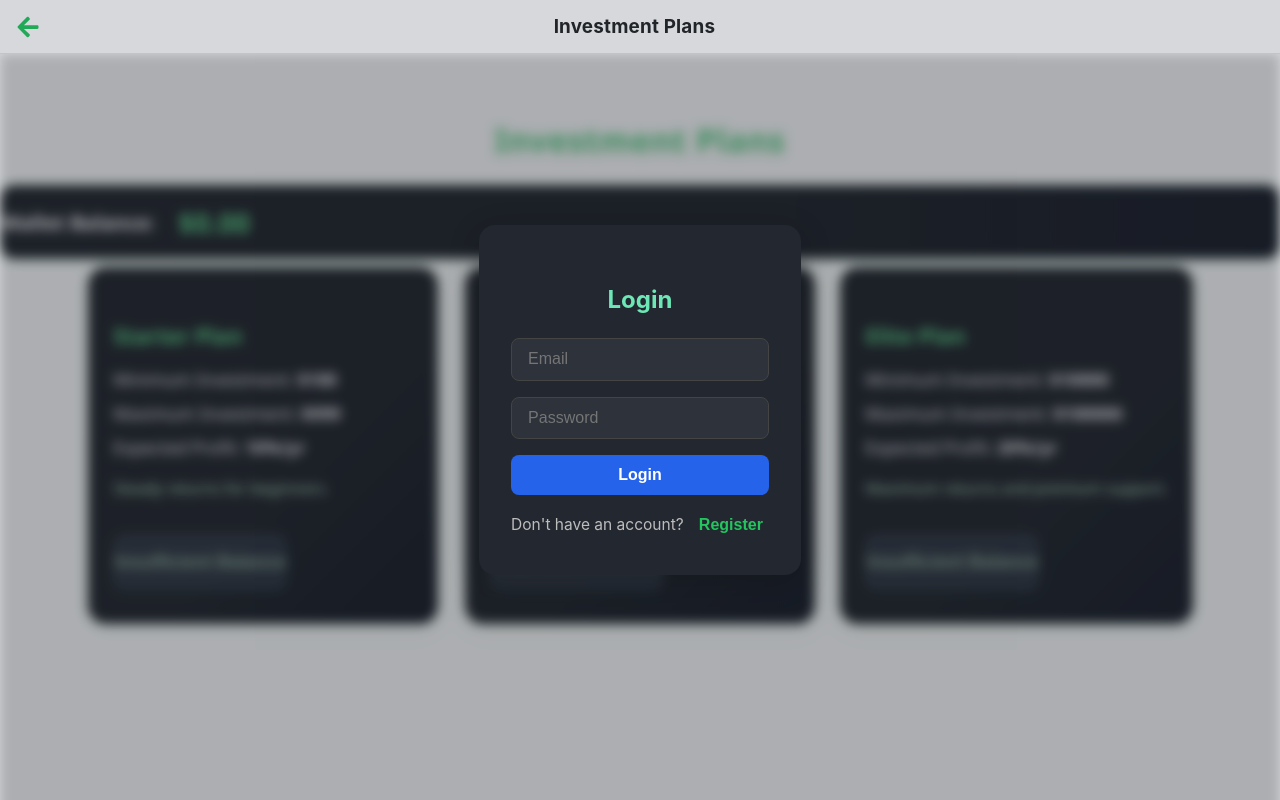
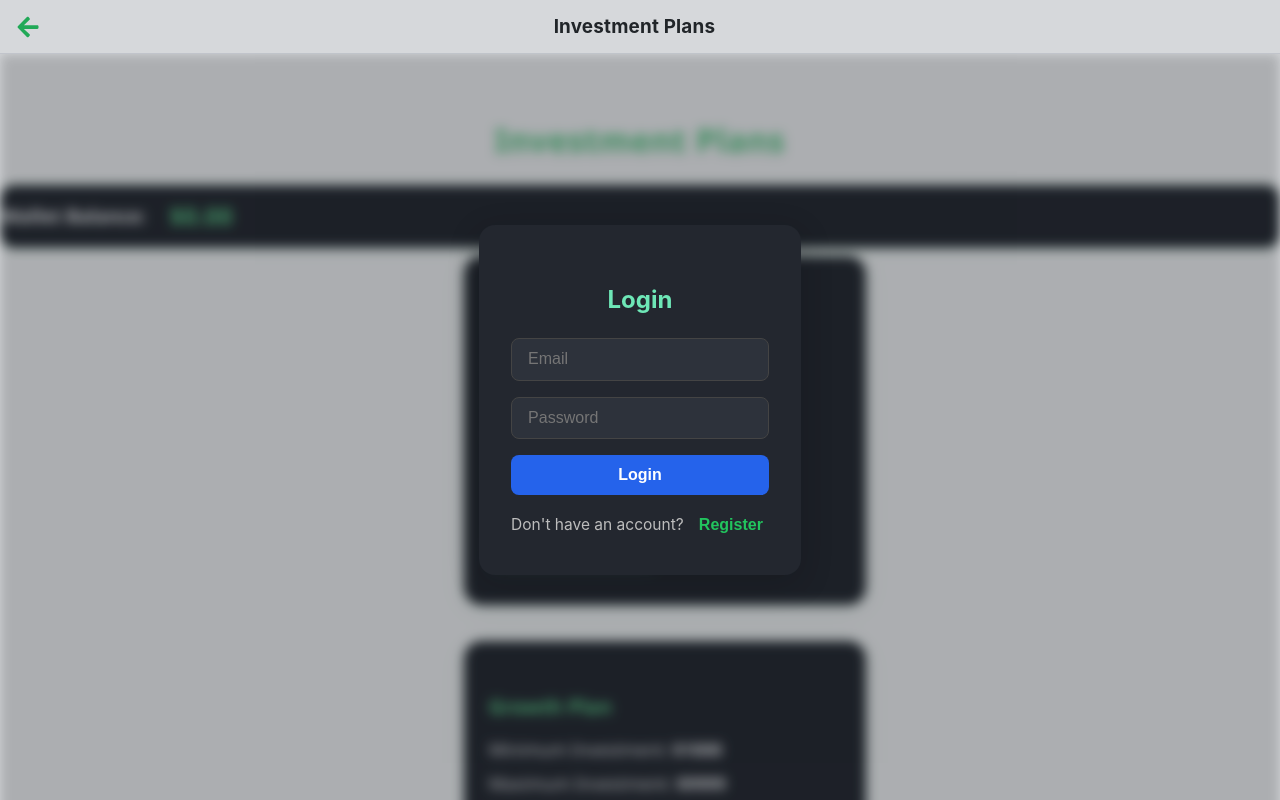
Before and after one commit to dukeheather/investmentsite, a React (Create React App) app in the folder investment-website/: page /plans in a window 1280 px wide. Shown: the top 800 px of the page. Built offline with nearby package versions, Linux system fonts and the light colour scheme; no server answers; the HTML template or start-up script is replaced by a standard one.

Commit message:
Clean up and modernize Plans page UI: remove duplicate title, fix wallet balance box, improve card layout

```diff
--- a/investment-website/src/InvestmentPlans.css
+++ b/investment-website/src/InvestmentPlans.css
@@ -68,25 +68,23 @@ h1 {
 }
 
 .plans-list {
-  display: grid;
-  grid-template-columns: repeat(auto-fit, minmax(280px, 1fr));
+  margin-top: 0.5rem;
+  display: flex;
+  flex-direction: column;
   gap: 1.5rem;
-  padding: 0 1rem;
-  max-width: 1200px;
-  margin: 0 auto;
-  margin-top: 0.5rem;
+  align-items: center;
 }
 
 .plan-card {
-  min-width: 300px;
-  max-width: 350px;
-  margin: 0 auto;
+  background: #23272f;
+  color: #fff;
   border-radius: 18px;
   box-shadow: 0 4px 24px rgba(34,197,94,0.08), 0 1.5px 8px rgba(0,0,0,0.04);
   border: 1.5px solid #22c55e22;
-  background: linear-gradient(135deg, #23272f 60%, #1a1f2c 100%);
   padding: 2.2rem 1.5rem 2rem 1.5rem;
-  margin-bottom: 2.2rem;
+  margin-bottom: 0.7rem;
+  max-width: 420px;
+  width: 100%;
   transition: box-shadow 0.2s, transform 0.2s;
 }
 
@@ -97,7 +95,7 @@ h1 {
 }
 
 .plan-card h2 {
-  font-size: 1.35rem;
+  font-size: 1.25rem;
   font-weight: 800;
   color: var(--accent-green);
   margin-bottom: 1.1rem;
@@ -123,6 +121,8 @@ h1 {
   background: linear-gradient(90deg, #22c55e 60%, #4ade80 100%);
   box-shadow: 0 2px 8px rgba(34,197,94,0.10);
   transition: background 0.2s, transform 0.2s;
+  color: #fff;
+  border: none;
 }
 
 .buy-btn:disabled {
@@ -260,23 +260,26 @@ h1 {
 }
 
 .wallet-balance-display {
-  background: linear-gradient(90deg, #23272f 60%, #1a1f2c 100%);
+  background: #23272f;
   color: #fff;
-  font-size: 1.25rem;
+  font-size: 1.18rem;
   font-weight: 600;
   border-radius: 14px;
   box-shadow: 0 2px 12px rgba(34,197,94,0.10);
-  padding: 1.1rem 2.2rem;
-  margin-bottom: 2.5rem;
+  padding: 0.9rem 1.3rem;
+  margin: 0 auto 1.7rem auto;
   display: flex;
   align-items: center;
   gap: 1rem;
   border: 1.5px solid #22c55e33;
+  max-width: 340px;
+  width: 100%;
+  justify-content: flex-start;
 }
 
 .balance-amount {
   color: var(--accent-green);
-  font-size: 1.35em;
+  font-size: 1.25em;
   font-weight: 800;
   margin-left: 0.5rem;
   letter-spacing: 0.5px;
@@ -336,6 +339,18 @@ h1 {
   }
   .buy-btn {
     max-width: 100%;
+  }
+  .wallet-balance-display {
+    padding: 0.7rem 0.7rem;
+    max-width: 98vw;
+    font-size: 1rem;
+  }
+  .plans-list {
+    gap: 1rem;
+  }
+  .plan-card {
+    padding: 1.2rem 0.7rem;
+    max-width: 98vw;
   }
 }
 
--- a/investment-website/src/InvestmentPlans.js
+++ b/investment-website/src/InvestmentPlans.js
@@ -1,4 +1,4 @@
-import React, { useState, useEffect } from 'react';
+import React, { useState, useEffect, useRef } from 'react';
 import './InvestmentPlans.css';
 import { useNavigate } from 'react-router-dom';
 import CircleLoader from './components/CircleLoader';
@@ -37,6 +37,7 @@ export default function InvestmentPlans({ user, token }) {
   const [loading, setLoading] = useState(false);
   const [walletBalance, setWalletBalance] = useState(0);
   const [showConfirmDialog, setShowConfirmDialog] = useState(false);
+  const [pendingForm, setPendingForm] = useState(null);
   const navigate = useNavigate();
 
   useEffect(() => {
@@ -68,12 +69,16 @@ export default function InvestmentPlans({ user, token }) {
 
   const handleShowConfirm = (e) => {
     e.preventDefault();
+    setPendingForm(e);
     setShowConfirmDialog(true);
   };
 
-  const handleConfirmPurchase = (e) => {
+  const handleConfirmPurchase = () => {
     setShowConfirmDialog(false);
-    handlePurchase(e);
+    if (pendingForm) {
+      handlePurchase(pendingForm);
+      setPendingForm(null);
+    }
   };
 
   const handlePurchase = async (e) => {
```
